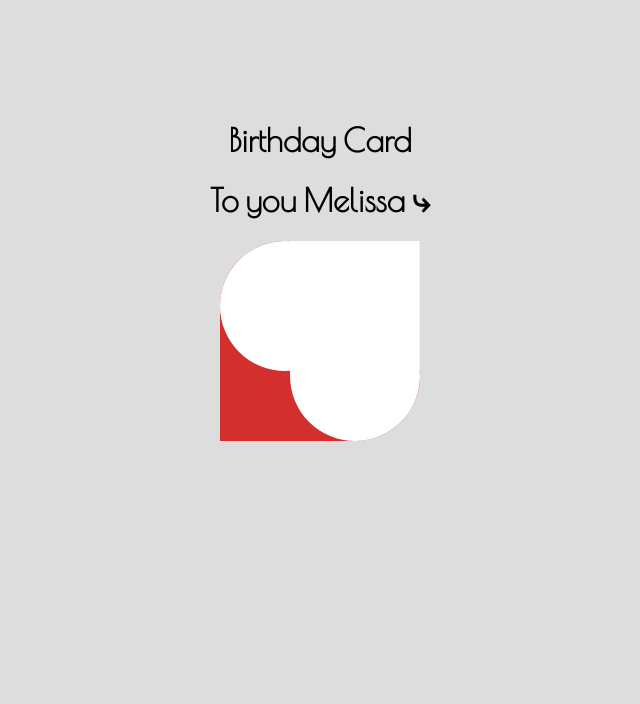
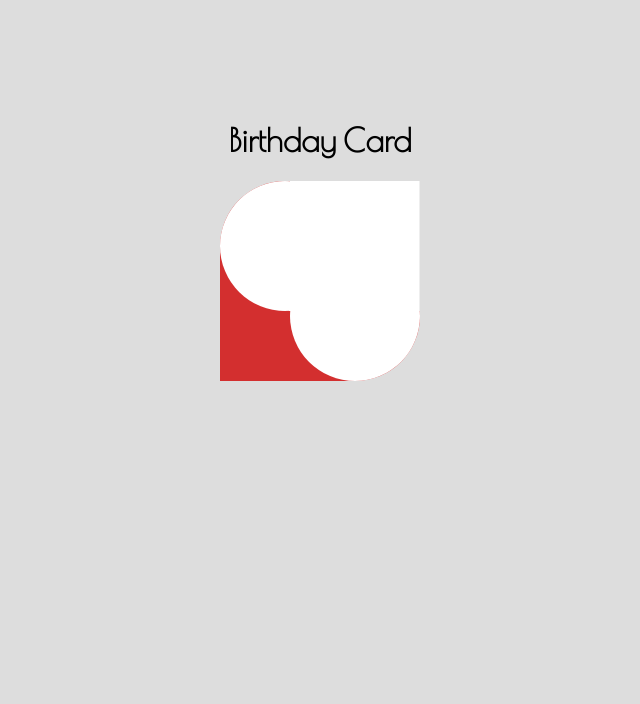
Before and after one commit to Ngosoman/Card, a plain HTML site: page index.html in a window 1280 px wide. Shown: the whole page, without its empty margins (320-960 px from the left). Drawn offline with nearby package versions, Linux system fonts and the light colour scheme.

Commit message:
Remove greeting for Melissa from the birthday card

```diff
--- a/index.html
+++ b/index.html
@@ -10,7 +10,7 @@
 
   <div id="card">
     <center><h1>Birthday Card </h1></center>
-    <center><h1>To you Melissa ⤷</h1></center>
+    <!-- <center><h1>⤷</h1></center> -->
     <div class="heart" id="heart1">
       <div id="half1">
         <div id="circle"></div>
```
